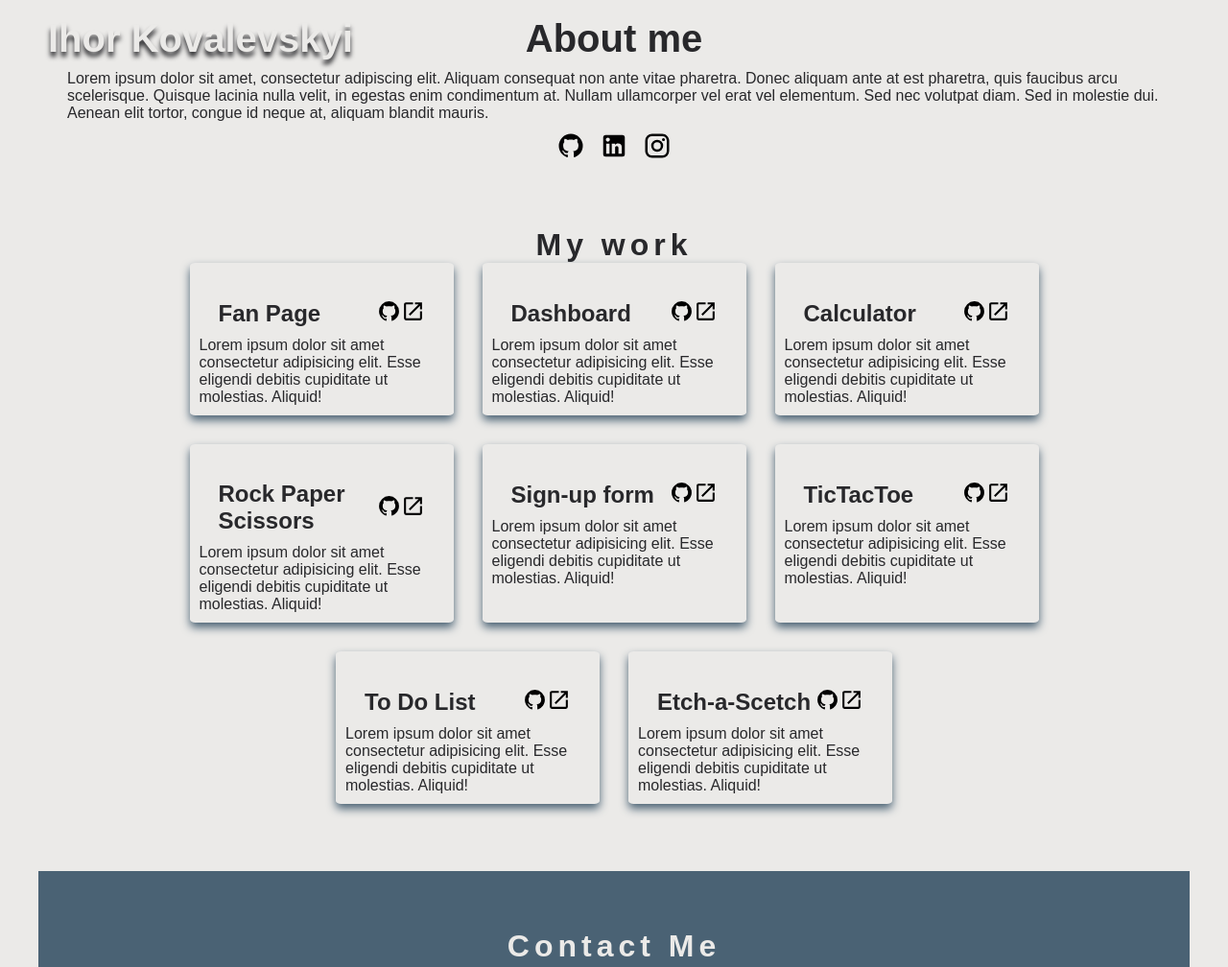
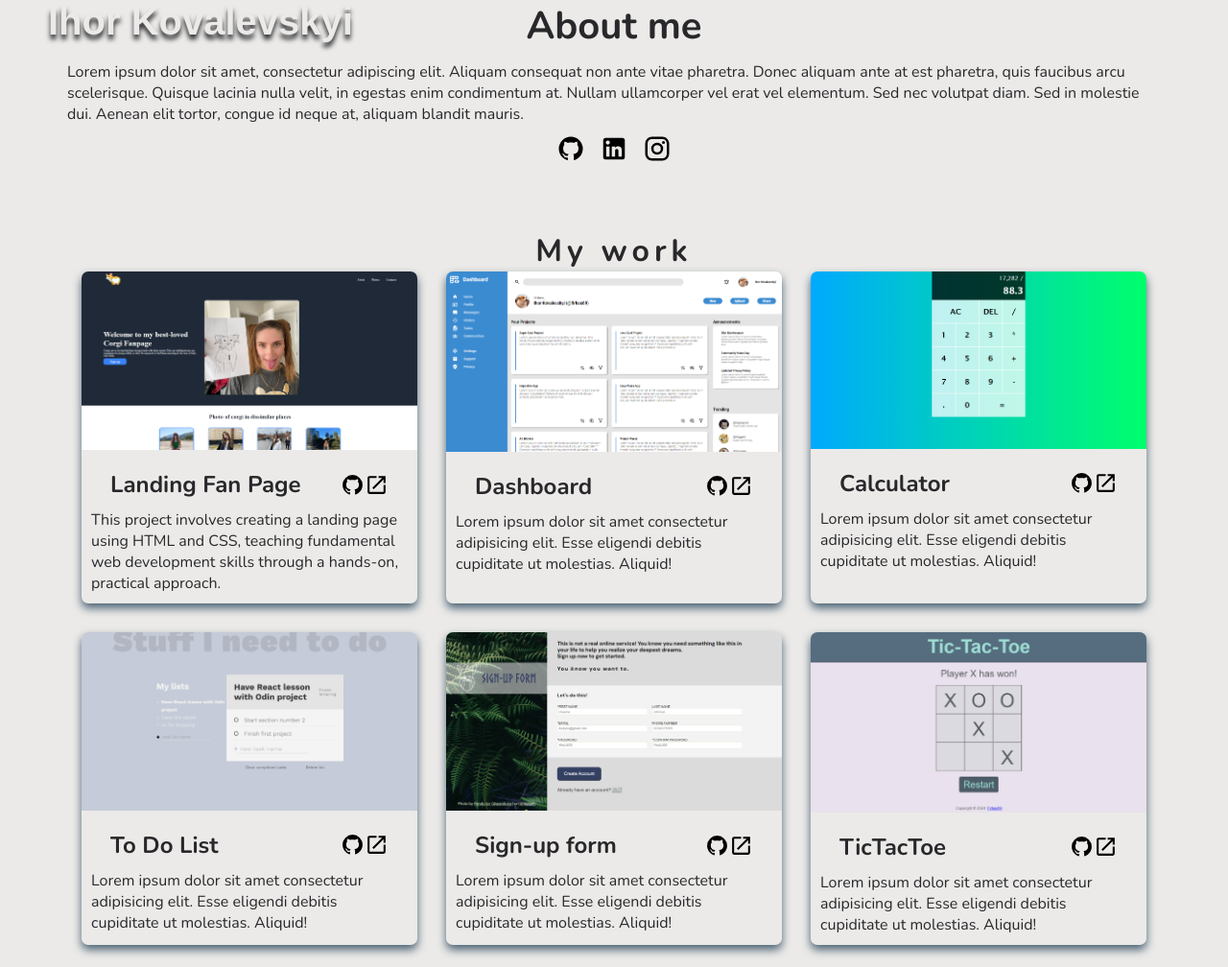
Before and after one commit to Firkax69/homepage-odin, a plain HTML site: page index.html in a window 1280 px wide. Shown: the top 1008 px of the page at 96% size. Drawn offline with nearby package versions, Linux system fonts and the light colour scheme; a web font is replaced by a local one.

Commit message:
feat: add photos of each project

```diff
--- a/index.html
+++ b/index.html
@@ -32,14 +32,29 @@
     </header>
     <main>
         <h2>My work</h2>
-        <section class="projects">              <!--  *** EACH SECTION NEEDS FILLING OUT *** //  -->
+        <section class="projects">
             <div class="project">
-                <img src="" alt="">
+                <img src="./images/projects/corgi.png" alt="">
                 <div class="project-desc">
                     <div>
-                        <h3>Fan Page</h3>
-                        <a href="" target="_blank"><img src="./images/icons/github.svg" alt=""></a>
-                        <a href="" target="_blank"><img src="./images/icons/open-in-new.svg" alt=""></a>
+                        <h3>Landing Fan Page</h3>
+                        <a href="https://github.com/Firkax69/Landing-Page" target="_blank"><img src="./images/icons/github.svg" alt=""></a>
+                        <a href="https://firkax69.github.io/Landing-Page/" target="_blank"><img src="./images/icons/open-in-new.svg" alt=""></a>
+                    </div>
+
+                    <p>
+                        This project involves creating a landing page using HTML and CSS, teaching fundamental web development skills through a hands-on, practical approach.
+                    </p>
+                </div>
+            </div>
+
+            <div class="project">
+                <img src="./images/projects/dashboard.png" alt="">
+                <div class="project-desc">
+                    <div>
+                        <h3>Dashboard</h3>
+                        <a href="https://github.com/Firkax69/admin-Dashboard" target="_blank"><img src="./images/icons/github.svg" alt=""></a>
+                        <a href="https://firkax69.github.io/admin-Dashboard/" target="_blank"><img src="./images/icons/open-in-new.svg" alt=""></a>
                     </div>
 
                     <p>
@@ -49,12 +64,12 @@
             </div>
 
             <div class="project">
-                <img src="" alt="">
+                <img src="./images/projects/callc.png" alt="">
                 <div class="project-desc">
                     <div>
-                        <h3>Dashboard</h3>
-                        <a href="" target="_blank"><img src="./images/icons/github.svg" alt=""></a>
-                        <a href="" target="_blank"><img src="./images/icons/open-in-new.svg" alt=""></a>
+                        <h3>Calculator</h3>
+                        <a href="https://github.com/Firkax69/odin-calculator-2/settings/pages" target="_blank"><img src="./images/icons/github.svg" alt=""></a>
+                        <a href="https://firkax69.github.io/odin-calculator-2/" target="_blank"><img src="./images/icons/open-in-new.svg" alt=""></a>
                     </div>
 
                     <p>
@@ -64,12 +79,12 @@
             </div>
 
             <div class="project">
-                <img src="" alt="">
+                <img src="./images/projects/to-do-screen.png" alt="">
                 <div class="project-desc">
                     <div>
-                        <h3>Calculator</h3>
-                        <a href="" target="_blank"><img src="./images/icons/github.svg" alt=""></a>
-                        <a href="" target="_blank"><img src="./images/icons/open-in-new.svg" alt=""></a>
+                        <h3>To Do List</h3>
+                        <a href="https://github.com/Firkax69/todo-list-project" target="_blank"><img src="./images/icons/github.svg" alt=""></a>
+                        <a href="https://firkax69.github.io/todo-list-project/" target="_blank"><img src="./images/icons/open-in-new.svg" alt=""></a>
                     </div>
 
                     <p>
@@ -79,12 +94,12 @@
             </div>
 
             <div class="project">
-                <img src="" alt="">
+                <img src="./images/projects/signupform.png" alt="">
                 <div class="project-desc">
                     <div>
-                        <h3>Rock Paper Scissors</h3>
-                        <a href="" target="_blank"><img src="./images/icons/github.svg" alt=""></a>
-                        <a href="" target="_blank"><img src="./images/icons/open-in-new.svg" alt=""></a>
+                        <h3>Sign-up form</h3>
+                        <a href="https://github.com/Firkax69/signUpForm-project" target="_blank"><img src="./images/icons/github.svg" alt=""></a>
+                        <a href="https://firkax69.github.io/signUpForm-project/" target="_blank"><img src="./images/icons/open-in-new.svg" alt=""></a>
                     </div>
 
                     <p>
@@ -94,12 +109,12 @@
             </div>
 
             <div class="project">
-                <img src="" alt="">
+                <img src="./images/projects/tictactoe-screen.png" alt="">
                 <div class="project-desc">
                     <div>
-                        <h3>Sign-up form</h3>
-                        <a href="" target="_blank"><img src="./images/icons/github.svg" alt=""></a>
-                        <a href="" target="_blank"><img src="./images/icons/open-in-new.svg" alt=""></a>
+                        <h3>TicTacToe</h3>
+                        <a href="https://github.com/Firkax69/project_Tic-Tac-Toe" target="_blank"><img src="./images/icons/github.svg" alt=""></a>
+                        <a href="https://firkax69.github.io/project_Tic-Tac-Toe/" target="_blank"><img src="./images/icons/open-in-new.svg" alt=""></a>
                     </div>
 
                     <p>
@@ -109,12 +124,12 @@
             </div>
 
             <div class="project">
-                <img src="" alt="">
+                <img src="./images/projects/rockpaper.png" alt="">
                 <div class="project-desc">
                     <div>
-                        <h3>TicTacToe</h3>
-                        <a href="" target="_blank"><img src="./images/icons/github.svg" alt=""></a>
-                        <a href="" target="_blank"><img src="./images/icons/open-in-new.svg" alt=""></a>
+                        <h3>Rock Paper Scissors</h3>
+                        <a href="https://github.com/Firkax69/RockPaperScissors" target="_blank"><img src="./images/icons/github.svg" alt=""></a>
+                        <a href="https://firkax69.github.io/RockPaperScissors/" target="_blank"><img src="./images/icons/open-in-new.svg" alt=""></a>
                     </div>
 
                     <p>
@@ -124,27 +139,12 @@
             </div>
 
             <div class="project">
-                <img src="" alt="">
-                <div class="project-desc">
-                    <div>
-                        <h3>To Do List</h3>
-                        <a href="" target="_blank"><img src="./images/icons/github.svg" alt=""></a>
-                        <a href="" target="_blank"><img src="./images/icons/open-in-new.svg" alt=""></a>
-                    </div>
-
-                    <p>
-                        Lorem ipsum dolor sit amet consectetur adipisicing elit. Esse eligendi debitis cupiditate ut molestias. Aliquid!
-                    </p>
-                </div>
-            </div>
-
-            <div class="project">
-                <img src="" alt="">
+                <img src="./images/projects/etch.png" alt="">
                 <div class="project-desc">
                     <div>
                         <h3>Etch-a-Scetch</h3>
-                        <a href="" target="_blank"><img src="./images/icons/github.svg" alt=""></a>
-                        <a href="" target="_blank"><img src="./images/icons/open-in-new.svg" alt=""></a>
+                        <a href="https://github.com/Firkax69/etch-a-Sketch" target="_blank"><img src="./images/icons/github.svg" alt=""></a>
+                        <a href="https://firkax69.github.io/etch-a-Sketch/" target="_blank"><img src="./images/icons/open-in-new.svg" alt=""></a>
                     </div>
 
                     <p>
--- a/styles.css
+++ b/styles.css
@@ -1,4 +1,4 @@
-/* @import url("https://fonts.googleapis.com/css2?family=Alkatra&family=Nunito:ital,wght@0,200..1000;1,200..1000&display=swap"); */
+@import url("https://fonts.googleapis.com/css2?family=Alkatra&family=Nunito:ital,wght@0,200..1000;1,200..1000&display=swap");
 
 :root {
     --white:  #faf9f6;
@@ -56,10 +56,10 @@ h1 {
     font-size: 2.5rem;
 }
 
-/* img {
+img {
     max-width: 100%;
     display: block;
-} */
+}
 
 .corner-sqr {
     display: none;     /* CHAT GPT this */
@@ -108,7 +108,7 @@ h2 {
 }
 
 .project {
-    flex: 0 1 275px;   /* CHATGPT THIS */
+    flex: 0 1 350px;   /* CHATGPT THIS */
     border-radius: 2%;
     overflow: hidden;
     box-shadow: 0 5px 10px var(--blue);
@@ -166,4 +166,4 @@ footer {
 }
 
 
-/*  ********************************   ATTACH PHOTOS TO EACH PROJECT AND GO AHEAD WITH MEDIA QUERIES AND SIZES ****************** */
+/*  ********************************   MAIN <p> dummy text needs replacing with real one AND GO AHEAD WITH MEDIA QUERIES AND SIZES ****************** */
```
